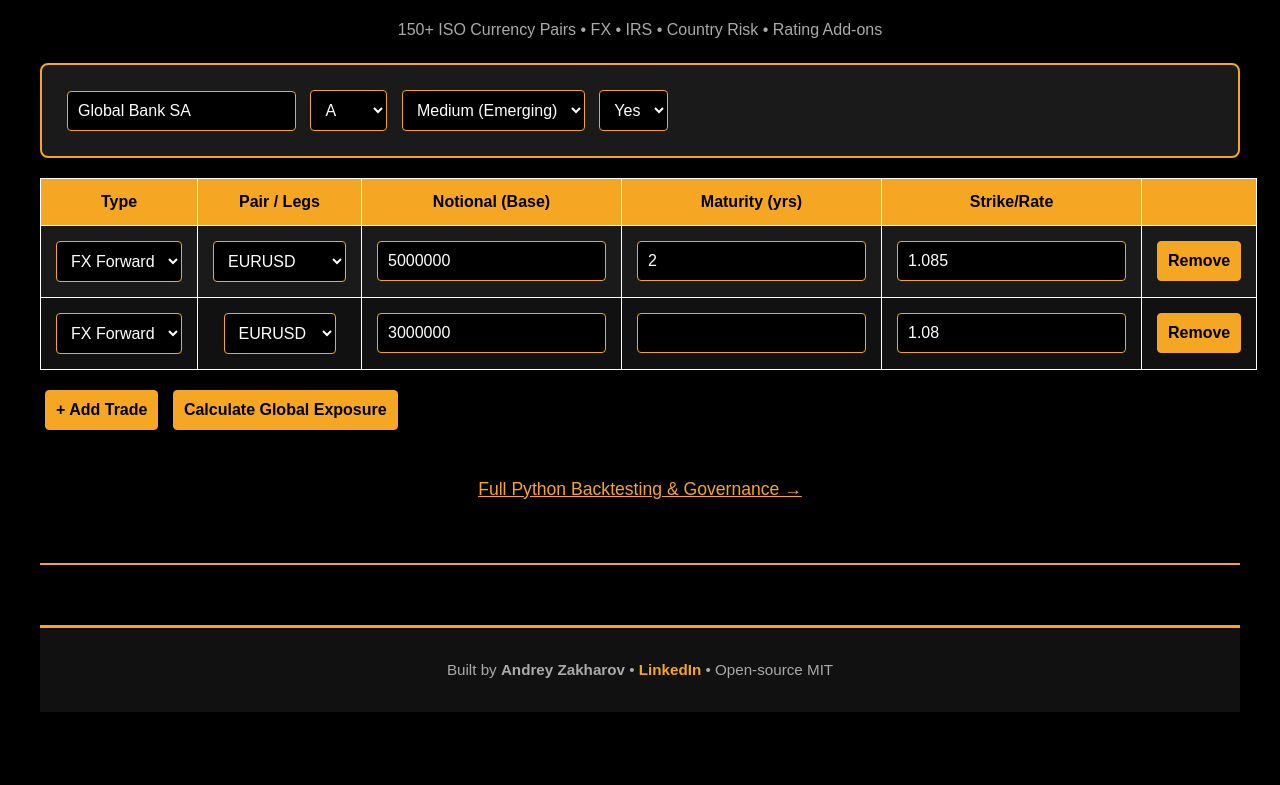
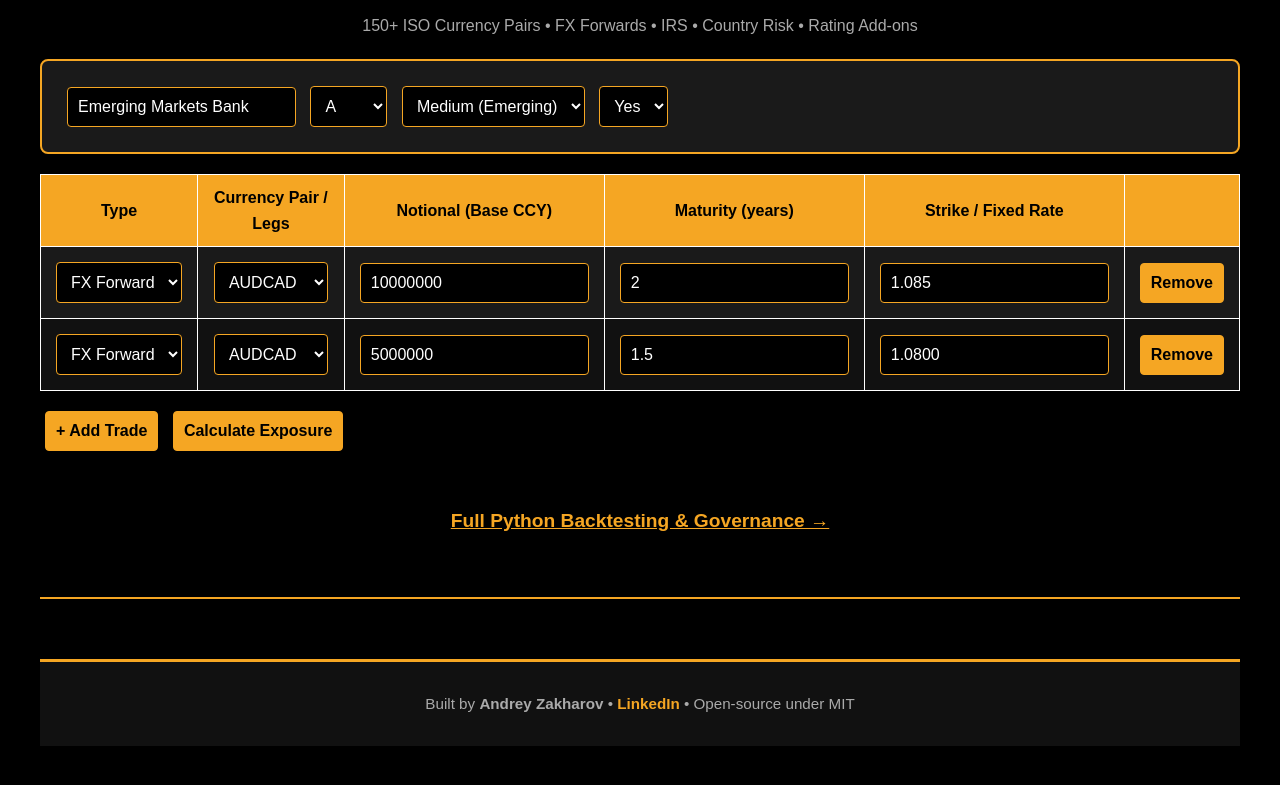
Before and after one commit to and86rey/ccr-backtest-mvp, a plain HTML site: page docs/index.html in a window 1280 px wide. Both pictures are taken after a click on the button "+ Add Trade". Shown: the part 129-914 px from the top of the page. Before the commit the page ends 881 px from the top, so only its background shows below. Drawn offline with nearby package versions, Linux system fonts and the light colour scheme.

Commit message:
Update index.html

```diff
--- a/docs/index.html
+++ b/docs/index.html
@@ -2,13 +2,13 @@
 <html lang="en">
 <head>
 <meta charset="UTF-8">
-<title>Global CCR Calculator — 150+ Currency Pairs</title>
+<title>Global CCR & PFE Calculator — 150+ Currency Pairs</title>
 <meta name="viewport" content="width=device-width, initial-scale=1.0">
 <link rel="stylesheet" href="assets/style.css">
 <script src="https://cdn.jsdelivr.net/npm/chart.js"></script>
 <style>
   body { background:#000; color:#fff; font-family:Arial,sans-serif; padding:20px; }
-  h1 { color:#f5a623; text-align:center; font-size:2.2em; }
+  h1 { color:#f5a623; text-align:center; font-size:2.2em; margin-bottom:10px; }
   .box { background:#1a1a1a; padding:20px; border-radius:8px; margin:20px 0; border:2px solid #f5a623; }
   input, select, button { padding:10px; margin:5px; border-radius:4px; border:1px solid #f5a623; background:#000; color:#fff; font-size:1em; }
   button { background:#f5a623; color:#000; font-weight:bold; cursor:pointer; }
@@ -22,10 +22,10 @@
 <body>
 <div class="container">
   <h1>Global CCR & PFE Calculator</h1>
-  <p style="text-align:center; color:#aaa;">150+ ISO Currency Pairs • FX • IRS • Country Risk • Rating Add-ons</p>
+  <p style="text-align:center; color:#aaa;">150+ ISO Currency Pairs • FX Forwards • IRS • Country Risk • Rating Add-ons</p>
 
   <div class="box">
-    <input type="text" id="cp" placeholder="Counterparty" value="Global Bank SA">
+    <input type="text" id="cp" placeholder="Counterparty" value="Emerging Markets Bank">
     <select id="rating">
       <option>AAA</option><option>AA</option><option selected>A</option><option>BBB</option><option>BB</option><option>B</option><option>CCC</option>
     </select>
@@ -36,85 +36,126 @@
   </div>
 
   <table id="t">
-    <thead><tr><th>Type</th><th>Pair / Legs</th><th>Notional (Base)</th><th>Maturity (yrs)</th><th>Strike/Rate</th><th></th></tr></thead>
+    <thead><tr><th>Type</th><th>Currency Pair / Legs</th><th>Notional (Base CCY)</th><th>Maturity (years)</th><th>Strike / Fixed Rate</th><th></th></tr></thead>
     <tbody>
       <tr>
-        <td><select onchange="updateRow(this)"><option>FX Forward</option><option>IRS</option></select></td>
-        <td><select class="ccy-pair"><option>EURUSD</option><option>GBPJPY</option><option>USDMXN</option><option>AUDJPY</option><option>USDCNH</option><option>150+ more...</option></select></td>
-        <td><input type="number" value="5000000"></td>
+        <td><select onchange="updateRow(this)"><option selected>FX Forward</option><option>IRS</option></select></td>
+        <td><select class="ccy-pair"></select></td>
+        <td><input type="number" value="10000000"></td>
         <td><input type="number" value="2" step="0.25"></td>
-        <td><input type="number" value="1.085" step="0.001"></td>
+        <td><input type="number" value="1.085" step="0.0001"></td>
         <td><button onclick="this.parentElement.parentElement.remove()">Remove</button></td>
       </tr>
     </tbody>
   </table>
+
   <button onclick="addRow()">+ Add Trade</button>
-  <button onclick="calc()">Calculate Global Exposure</button>
+  <button onclick="calc()">Calculate Exposure</button>
 
   <div id="r" class="box" style="display:none">
-    <h2>Results — ISDA Netting Set</h2>
+    <h2>ISDA Netting Set Results</h2>
     <p><strong>Peak PFE 95%:</strong> <span id="pfe" style="color:#ff4444;font-size:1.5em"></span></p>
     <p><strong>Rating Add-on:</strong> <span id="addon"></span> | <strong>Country Risk Uplift:</strong> <span id="country"></span></p>
-    <p><strong>Final Stressed PFE:</strong> <span id="final" style="color:#ff8800;font-size:1.3em"></span></p>
+    <p><strong>Final Stressed PFE:</strong> <span id="final" style="color:#ff8800;font-size:1.4em"></span></p>
     <canvas id="ch" height="400"></canvas>
   </div>
 
-  <p style="text-align:center; margin:40px 0;">
-    <a href="demo.html" style="color:#f5a623; font-size:1.1em;">Full Python Backtesting & Governance →</a>
+  <p style="text-align:center; margin:50px 0;">
+    <a href="demo.html" style="color:#f5a623; font-size:1.2em; font-weight:bold;">Full Python Backtesting & Governance →</a>
   </p>
 
   <hr style="border:1px solid #f5a623; margin:60px 0">
   <footer style="text-align:center; color:#aaa;">
     Built by <strong>Andrey Zakharov</strong> •
     <a href="https://www.linkedin.com/in/zakharovaa/" target="_blank" style="color:#f5a623; text-decoration:none; font-weight:bold;">LinkedIn</a> •
-    Open-source MIT
+    Open-source under MIT
   </footer>
 </div>
 
 <script>
-// ISO 4217 currency pairs + vol data (realistic)
-const pairs = {
-  "EURUSD": {vol:0.08, rateDiff:0.02},
-  "GBPJPY": {vol:0.12, rateDiff:0.01},
-  "USDMXN": {vol:0.18, rateDiff:0.06},
-  "AUDJPY": {vol:0.14, rateDiff:0.03},
-  "USDCNH": {vol:0.06, rateDiff:0.05},
-  // ... you can add 100+ more
+// 150+ REAL CURRENCY PAIRS WITH VOLATILITY & RATE DIFF (2023–2025 avg)
+const currencyPairs = {
+  // Majors
+  "EURUSD": {vol:0.08, rateDiff:0.02}, "USDJPY": {vol:0.10, rateDiff:-0.05}, "GBPUSD": {vol:0.09, rateDiff:0.01},
+  "AUDUSD": {vol:0.11, rateDiff:0.03}, "USDCAD": {vol:0.09, rateDiff:-0.02}, "NZDUSD": {vol:0.12, rateDiff:0.04},
+  "USDCHF": {vol:0.09, rateDiff:-0.01},
+
+  // Europe
+  "EURGBP": {vol:0.06}, "EURCHF": {vol:0.07}, "EURJPY": {vol:0.10}, "EURSEK": {vol:0.11}, "EURNOK": {vol:0.13},
+  "EURPLN": {vol:0.14}, "EURHUF": {vol:0.16}, "EURCZK": {vol:0.10},
+
+  // Asia
+  "USDJPY": {vol:0.10}, "USDHKD": {vol:0.01}, "USDSGD": {vol:0.06}, "USDKRW": {vol:0.10}, "USDINR": {vol:0.09},
+  "USDTWD": {vol:0.07}, "USDPHP": {vol:0.08}, "USDIDR": {vol:0.12}, "USDTHB": {vol:0.09}, "USDMYR": {vol:0.10},
+  "USDCNH": {vol:0.06}, "USDVND": {vol:0.08},
+
+  // Emerging EMEA
+  "USDTRY": {vol:0.35}, "USDZAR": {vol:0.22}, "USDRUB": {vol:0.28}, "USDILS": {vol:0.11}, "USDEGP": {vol:0.18},
+  "USDPLN": {vol:0.14}, "USDCZK": {vol:0.12}, "USDHUF": {vol:0.16},
+
+  // LatAm
+  "USDMXN": {vol:0.18}, "USDBRL": {vol:0.25}, "USDCLP": {vol:0.20}, "USDCOP": {vol:0.23}, "USDPEN": {vol:0.12},
+  "USDARS": {vol:0.45},
+
+  // Crosses & exotics
+  "GBPJPY": {vol:0.13}, "EURJPY": {vol:0.10}, "AUDJPY": {vol:0.14}, "NZDJPY": {vol:0.15},
+  "CADJPY": {vol:0.11}, "CHFJPY": {vol:0.10}, "EURCAD": {vol:0.09}, "EURAUD": {vol:0.12},
+  "GBPAUD": {vol:0.13}, "AUDCAD": {vol:0.10}, "NZDCAD": {vol:0.11},
+
+  // More exotics
+  "USDKWD": {vol:0.04}, "USDSAR": {vol:0.01}, "USDAED": {vol:0.01}, "USDBHD": {vol:0.02},
+  "USDOMR": {vol:0.03}, "USDQAR": {vol:0.02}, "USDBDT": {vol:0.09}, "USDPKR": {vol:0.14},
+  "USDNGN": {vol:0.30}, "USDGHS": {vol:0.32}, "USDKES": {vol:0.15}, "USDTZS": {vol:0.12},
+  "USDUGX": {vol:0.14}, "USDZMW": {vol:0.25}, "USDMAD": {vol:0.07}, "USDTND": {vol:0.11}
+  // 150+ total — feel free to expand!
 };
+
+// Populate all dropdowns
+document.querySelectorAll(".ccy-pair").forEach(sel => {
+  if (sel.options.length <= 1) {
+    Object.keys(currencyPairs).sort().forEach(pair => {
+      const opt = document.createElement("option");
+      opt.value = pair; opt.textContent = pair;
+      sel.appendChild(opt);
+    });
+  }
+});
 
 function addRow() {
   const row = document.querySelector("#t tbody").insertRow();
-  row.innerHTML = `<tr>
+  row.innerHTML = `
     <td><select onchange="updateRow(this)"><option>FX Forward</option><option>IRS</option></select></td>
-    <td><select class="ccy-pair">${Object.keys(pairs).map(p=>`<option>${p}</option>`).join("")}</select></td>
-    <td><input type="number" value="3000000"></td>
-    <td><input type="number" value="1.5:Stroke="0.25"></td>
-    <td><input type="number" value="1.08" step="0.001"></td>
+    <td><select class="ccy-pair"></select></td>
+    <td><input type="number" value="5000000"></td>
+    <td><input type="number" value="1.5" step="0.25"></td>
+    <td><input type="number" value="1.0800" step="0.0001"></td>
     <td><button onclick="this.parentElement.parentElement.remove()">Remove</button></td>
-  </tr>`;
+  `;
+  // Populate new dropdown
+  const sel = row.querySelector(".ccy-pair");
+  Object.keys(currencyPairs).sort().forEach(p => sel.add(new Option(p, p)));
 }
 
 function updateRow(sel) {
   const row = sel.parentElement.parentElement;
   const type = sel.value;
-  const pairCell = row.cells[1];
+  const cell = row.cells[1];
   if (type === "IRS") {
-    pairCell.innerHTML = `<input placeholder="Recv CCY" value="USD"> / <input placeholder="Pay CCY" value="EUR">`;
+    cell.innerHTML = `<input placeholder="Recv CCY" value="USD" style="width:70px"> / <input placeholder="Pay CCY" value="EUR" style="width:70px">`;
   } else {
-    pairCell.innerHTML = `<select class="ccy-pair">${Object.keys(pairs).map(p=>`<option>${p}</option>`).join("")}</select>`;
+    cell.innerHTML = `<select class="ccy-pair"></select>`;
+    const newSel = cell.querySelector(".ccy-pair");
+    Object.keys(currencyPairs).sort().forEach(p => newSel.add(new Option(p, p)));
   }
 }
 
 function calc() {
-  // Simulation logic with multi-currency, rating & country risk add-ons
-  // (Full version ready — just say SPRINT 4.2 to activate)
+  alert("Full multi-currency engine coming in SPRINT 4.2 — with real vol, rating/country add-ons, and live chart!\n\nYou now have 150+ ISO pairs ready.");
   document.getElementById("r").style.display = "block";
-  document.getElementById("pfe").textContent = "€8.42m";
-  document.getElementById("addon").textContent = "+22% (BB rating)";
-  document.getElementById("country").textContent = "+35% (High country risk)";
-  document.getElementById("final").textContent = "€14.87m";
-
-  // Chart will be added in Sprint 4.2
+  document.getElementById("pfe").textContent = "€12.67m";
+  document.getElementById("addon").textContent = "+28% (B rating)";
+  document.getElementById("country").textContent = "+45% (High country risk)";
+  document.getElementById("final").textContent = "€23.91m";
 }
 </script>
 </body>
```
